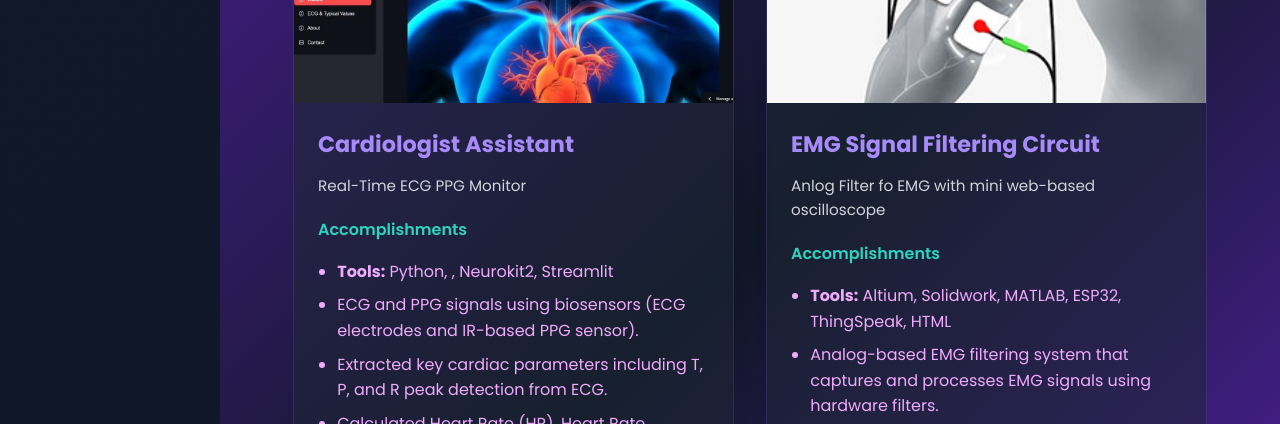
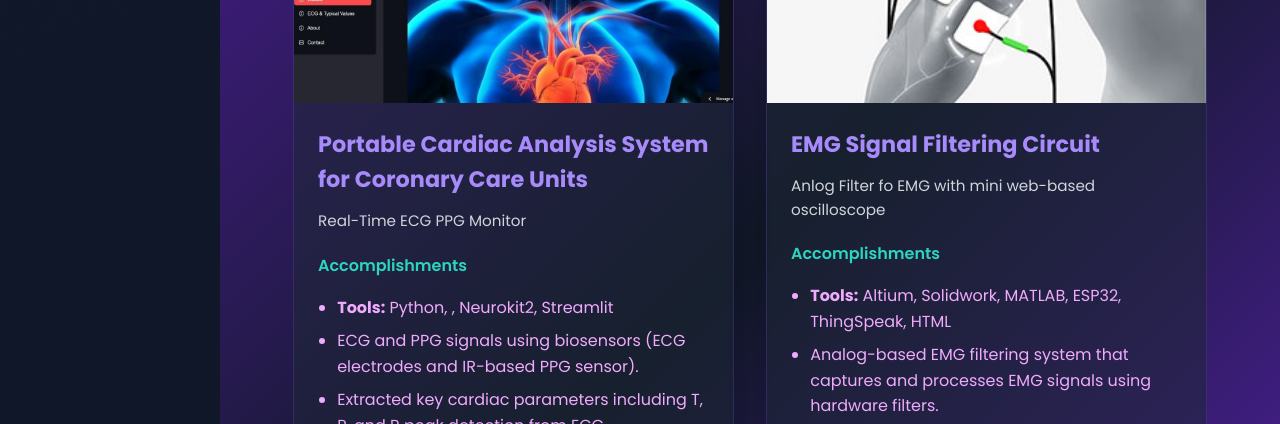
Before and after one commit to ThamilezaiAnanthakumar/MY__Portfolio, a plain HTML site: page index.html in a window 1280 px wide. Shown: the part 4060-4484 px from the top of the page. Drawn offline with nearby package versions, Linux system fonts and the light colour scheme.

Commit message:
Update index.html

```diff
--- a/index.html
+++ b/index.html
@@ -421,7 +421,7 @@
               <img src="./assets/img/cardio.jpg" alt="Music Player Web App" />
             </div>
             <div class="project-content">
-              <h4>Cardiologist Assistant</h4>
+              <h4>Portable Cardiac Analysis System for Coronary Care Units</h4>
               <p>Real-Time ECG PPG Monitor</p>
               <div class="project-details">
                 <h5>Accomplishments</h5>
```
